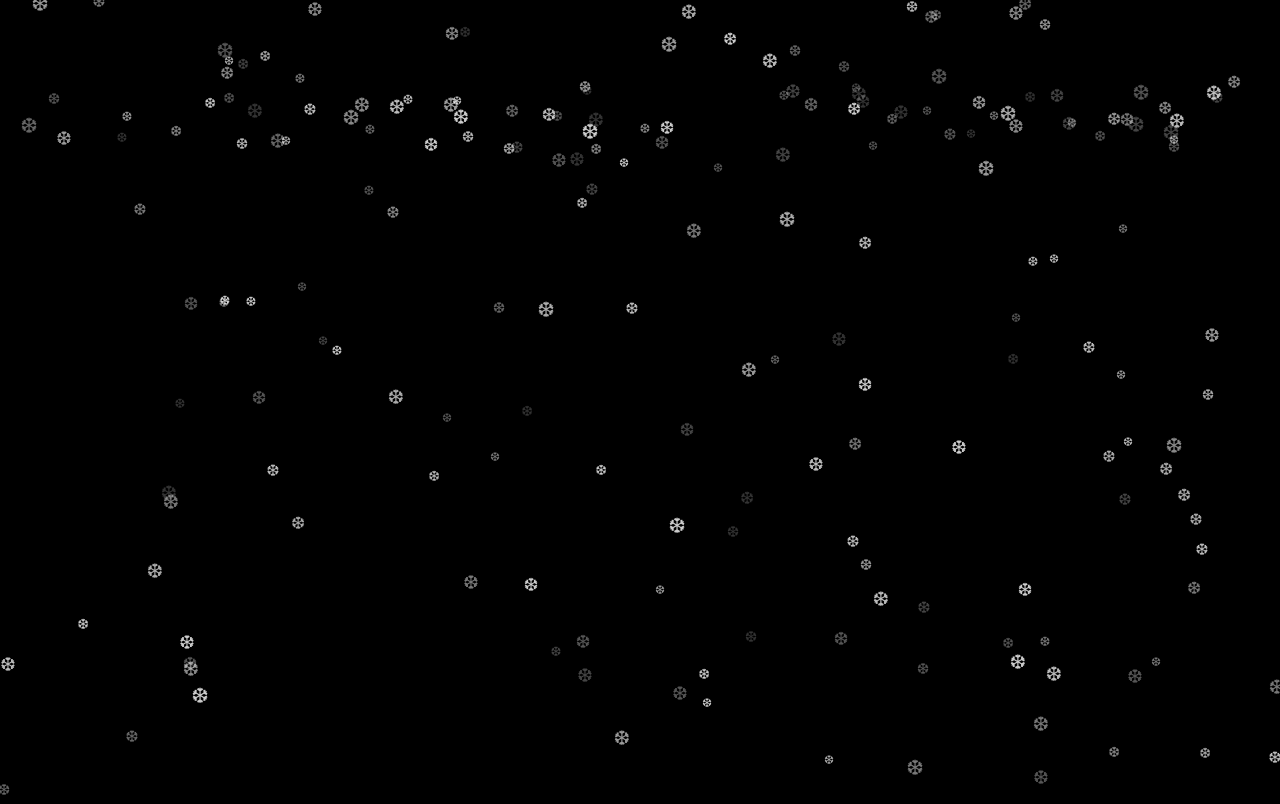
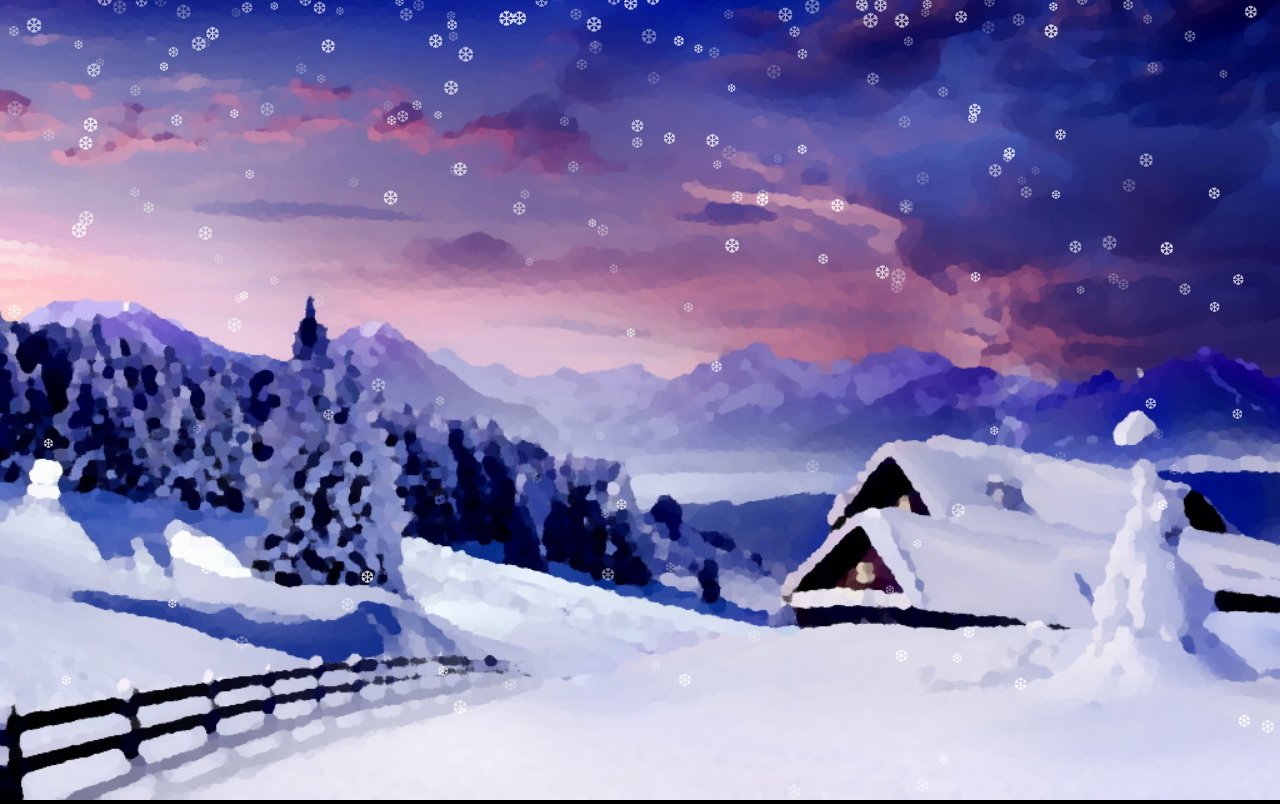
Before and after one commit to chaosannals/snowind, a website built with webpack: page demo/index.html in a window 1280 px wide. Built offline with nearby package versions, Linux system fonts and the light colour scheme.

Commit message:
可调整雪花数量，大小，速度。

```diff
--- a/demo/index.css
+++ b/demo/index.css
@@ -1,4 +1,5 @@
-html, body {
+html,
+body {
     position: relative;
     width: 100%;
     height: 100%;
@@ -6,3 +7,8 @@ html, body {
     padding: 0;
     background: black;
 }
+
+body {
+    background-size: cover;
+    background-image: url(/index.jpg);
+}
--- a/demo/index.html
+++ b/demo/index.html
@@ -2,6 +2,7 @@
 <html>
 
 <head>
+    <meta charset="utf-8"/>
     <link rel="stylesheet" type="text/css" href="/index.css"/>
     <title>Snowind</title>
 </head>
--- a/demo/index.js
+++ b/demo/index.js
@@ -1,2 +1,21 @@
 var canvas = document.body.querySelector('canvas');
 var snowind = new Snowind(canvas, 200);
+
+function reset() {
+    let nextTime = (10 + Math.random() * 20) * 1000;
+    let count = 100 + Math.floor(Math.random() * 200);
+    let sizeMin = 10 + Math.floor(Math.random() * 5);
+    let sizeMax = 20 + Math.floor(Math.random() * 10);
+    let speedMin = 80 + Math.floor(Math.random() * 80);
+    let speedMax = 100 + Math.floor(Math.random() * 500);
+    snowind.reset(count); // 重置雪花数量
+    snowind.resize(sizeMin, sizeMax); // 重置雪花大小范围
+    snowind.respeed(speedMin, speedMax); // 重置雪花速度范围
+    console.log('reset: ', count);
+    console.log('resize: ', sizeMin, '-', sizeMax);
+    console.log('respeed: ', speedMin, '-', speedMax);
+    console.log('next-time: ', nextTime, 'ms');
+    setTimeout(reset, nextTime);
+}
+
+reset();
--- a/main/snow.js
+++ b/main/snow.js
@@ -1,51 +1,92 @@
+/**
+ * 雪花
+ *
+ */
 export default class Snow {
-    constructor(x, y) {
+    /**
+     * 初始化
+     *
+     * @param {*} x 初始X坐标
+     * @param {*} y 初始Y坐标
+     */
+    constructor(setting, x, y) {
         this.x = x || 0;
         this.y = y || 0;
+        this.able = true;
+        this.setting = setting;
         this.resize();
         this.respeed();
         this.redirect();
         this.reopacity();
     }
 
+    /**
+     * 渲染
+     *
+     * @param {*} canvas 画布
+     * @param {*} context 画布上下文
+     * @param {*} interval 间隔
+     */
     renderer(canvas, context, interval) {
         let width = canvas.width;
         let height = canvas.height;
-        if (this.x >= 0 && this.x <= width) {
-            this.x += Math.ceil(this.dx * this.speed * interval);
-        } else {
-            this.retrieve(width);
+        this.able = this.x >= 0 && this.x <= width &&
+            this.y >= 0 && this.y <= height;
+        if (this.able) {
+            this.x += this.dx * this.speed * interval;
+            this.y += this.dy * this.speed * interval;
+            context.font = `${this.size}px bold serif`;
+            context.fillStyle = `#fff${this.opacity}`;
+            context.fillText('❆', this.x, this.y);
         }
-        if (this.y >= 0 && this.y <= height) {
-            this.y += Math.ceil(this.dy * this.speed * interval);
-        } else {
-            this.retrieve(width);
-        }
-        context.font = `${this.size}px bold 黑体`;
-        context.fillStyle = `#fff${this.opacity}`;
-        context.fillText('❆', this.x, this.y);
     }
 
+    /**
+     * 随机重置透明度。
+     *
+     */
     reopacity() {
         let opacity = 3 + Math.floor(Math.random() * 10)
         this.opacity = opacity.toString(16);
     }
 
+    /**
+     * 随机重置方向。
+     *
+     */
     redirect() {
         this.direction = Math.PI * Math.random();
         this.dx = Math.cos(this.direction);
         this.dy = Math.sin(this.direction);
     }
 
+    /**
+     * 随机重置速度。
+     *
+     */
     respeed() {
-        this.speed = Math.random() * 0.05;
+        let min = this.setting.speedMin;
+        let limit = this.setting.speedMax - min;
+        this.speed = min + Math.random() * limit;
     }
 
+    /**
+     * 随机重置大小。
+     *
+     */
     resize() {
-        this.size = Math.floor(12 + Math.random() * 10);
+        let min = this.setting.sizeMin;
+        let limit = this.setting.sizeMax - min;
+        this.size = min + Math.floor(Math.random() * limit);
     }
 
+    /**
+     * 随机重置。
+     *
+     * @param {*} width 画布宽度。
+     */
     retrieve(width) {
+        this.able = true;
         this.resize();
         this.respeed();
         this.redirect();
@@ -53,6 +94,11 @@ export default class Snow {
         this.reposition(width);
     }
 
+    /**
+     * 随机重置位置，只从最上开始。
+     *
+     * @param {*} width
+     */
     reposition(width) {
         this.x = Math.floor(Math.random() * width);
         this.y = 0;
--- a/main/snowind.js
+++ b/main/snowind.js
@@ -1,12 +1,23 @@
 import Snow from './snow.js';
 
+// 设置帧函数
 const requestAnimationFrame =
     window.requestAnimationFrame ||
     window.webkitRequestAnimationFrame ||
     window.mozRequestAnimationFrame ||
     (callback => window.setTimeout(callback, 1000 / 60));
 
+/**
+ * 主类
+ *
+ */
 export default class Snowind {
+    /**
+     * 初始化，一开始只初始化 7 成雪花。
+     *
+     * @param {*} canvas 画布
+     * @param {*} count 雪花总数
+     */
     constructor(canvas, count) {
         this.count = count;
         this.canvas = canvas;
@@ -16,31 +27,96 @@ export default class Snowind {
         this.context.textBaseline = 'middle';
         this.time = new Date().getTime();
         this.snows = [];
+        this.setting = {
+            sizeMin: 12,
+            sizeMax: 20,
+            speedMin: 80,
+            speedMax: 300,
+        };
         this.produce(count * 0.7);
         this.renderer();
     }
 
+    /**
+     * 重设数量。
+     *
+     * @param {*} count
+     */
+    reset(count) {
+        this.count = count;
+    }
+
+    /**
+     * 重置大小范围。
+     *
+     * @param {*} min
+     * @param {*} max
+     */
+    resize(min, max) {
+        this.setting.sizeMin = min;
+        this.setting.sizeMax = max;
+    }
+
+    /**
+     * 重置速度范围。
+     *
+     * @param {*} min
+     * @param {*} max
+     */
+    respeed(min, max) {
+        this.setting.speedMin = min;
+        this.setting.speedMax = max;
+    }
+
+    /**
+     * 生成雪花。
+     *
+     * @param {*} count
+     */
     produce(count) {
         for (let i = 0; i <= count; ++i) {
             let x = Math.floor(Math.random() * this.canvas.width);
             let y = Math.floor(Math.random() * this.canvas.height);
-            this.snows.push(new Snow(x, y));
+            this.snows.push(new Snow(this.setting, x, y));
         }
     }
 
+    /**
+     * 帧刷新。
+     *
+     */
     renderer() {
-        let interval = (new Date().getTime() - this.time) / 1000;
+        let now = new Date().getTime();
+        let interval = (now - this.time) / 1000;
         let canvas = this.canvas;
         let context = this.context;
         let width = canvas.width;
         let height = canvas.height;
+
+        // 时间更新。
+        this.time = now;
+
+        // 清屏。
         context.clearRect(0, 0, width, height);
-        if (this.snows.length < this.count) {
+
+        // 确保雪花数量。
+        if (this.snows.length < this.count && Math.random() > 0.5) {
             let x = Math.floor(Math.random() * width);
-            this.snows.push(new Snow(x));
+            this.snows.push(new Snow(this.setting, x));
         }
+
+        // 雪花动画刷新。
         for (let snow of this.snows) {
-            snow.renderer(canvas, context, interval);
+            if (snow.able) {
+                snow.renderer(canvas, context, interval);
+            } else if (this.snows.length <= this.count) {
+                snow.retrieve(width);
+            }
+        }
+
+        // 回收阶段。
+        if (this.snows.length > this.count) {
+            this.snows = this.snows.filter(i => i.able);
         }
         requestAnimationFrame(() => this.renderer());
     }
--- a/package.json
+++ b/package.json
@@ -1,7 +1,7 @@
 {
   "name": "snowind",
-  "version": "1.0.0",
-  "description": "",
+  "version": "1.0.1",
+  "description": "yet a snow animation by canvas.",
   "author": {
     "name": "chaosannals",
     "email": "chaosannals@outlook.com"
--- a/webpack.config.js
+++ b/webpack.config.js
@@ -1,7 +1,12 @@
+const fs = require('fs');
 const path = require('path');
 const webpack = require('webpack');
 const HTMLWebpackPlugin = require('html-webpack-plugin');
 const developed = process.env.NODE_ENV == 'development';
+
+const packageInfo = fs.readFileSync(path.resolve(__dirname, 'package.json'));
+const packageSetting = JSON.parse(packageInfo);
+const version = packageSetting.version;
 
 const configuration = {
     target: 'web',
@@ -23,7 +28,7 @@ const configuration = {
                 NODE_ENV: process.env.NODE_ENV,
             }
         }),
-        new webpack.BannerPlugin('https://github.com/chaosannals/snowind copyright © 2020 Chen Shen Chao')
+        new webpack.BannerPlugin(` Snowind ${version}\r\n copyright © 2020 Chen Shen Chao \r\n https://github.com/chaosannals/snowind`)
     ],
 };
 
```
Also changed, not shown: build/snowind.js, demo/index.jpg (added), readme.md, 2 other files.
